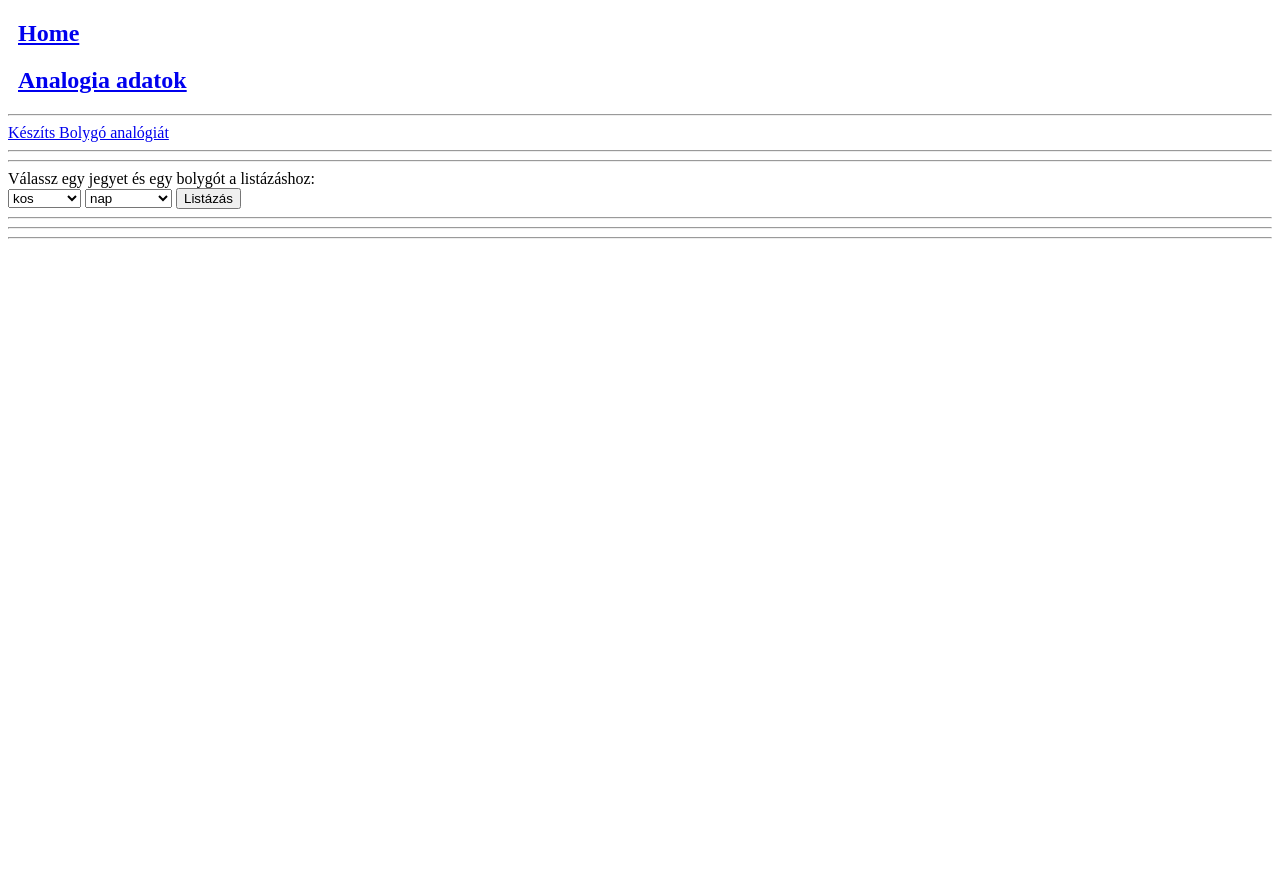
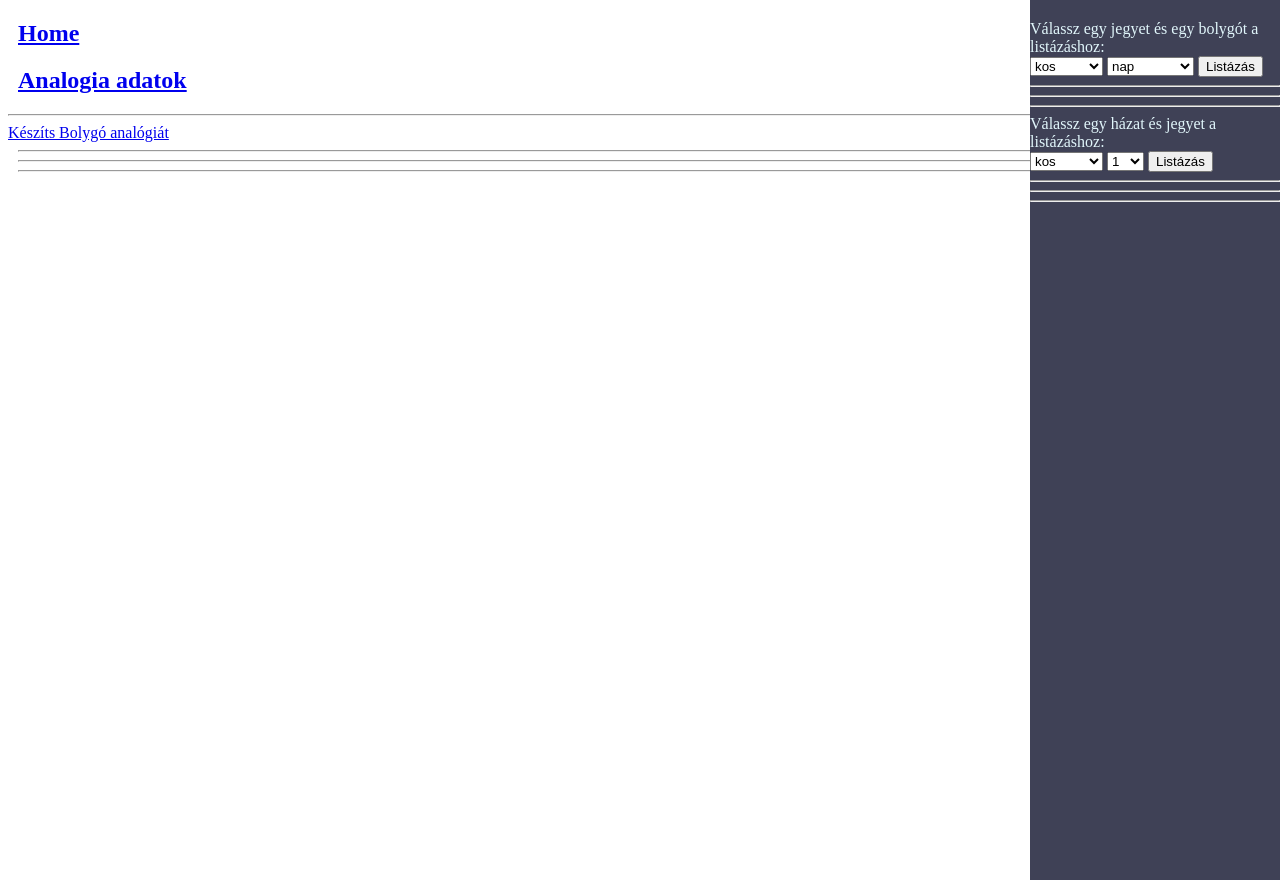
Before and after one commit to molnaredom/asztro, a Django app: page /horoszkop_gyujtemeny/ in a window 1280 px wide. Run offline with Django 3.2, Linux system fonts and the light colour scheme; data that the repository does not hold is empty.

Commit message:
UPDATE: query based on jegy and haz

```diff
--- a/web_scraping/teszt.py
+++ b/web_scraping/teszt.py
@@ -129,8 +129,8 @@ def get_text(xpath):
 
 if __name__ == '__main__':
 
-    #rendszer ="win10"
-    rendszer = "linux"
+    rendszer ="win10"
+    #rendszer = "linux"
     web = ""
     if rendszer == "win10":
         web = webdriver.Firefox(executable_path=r'geckodriver.exe')
--- a/weboldal/base/templates/analogiatarolok/horoszkop_gyujtemeny.html
+++ b/weboldal/base/templates/analogiatarolok/horoszkop_gyujtemeny.html
@@ -3,9 +3,8 @@
 {% block content %}
 
 <a id="create" href="{% url 'create-horoszkop' %}">Készíts Bolygó analógiát</a>
-<hr>
-<hr>
 
+<div class="sidenav">
 
     <form method="POST">
         {% csrf_token %}
@@ -21,6 +20,10 @@
                 <option value="szűz">szűz</option>
                 <option value="mérleg">mérleg</option>
                 <option value="skorpió">skorpió</option>
+                <option value="nyilas">nyilas</option>
+                <option value="bak">bak</option>
+                <option value="vízöntő">vízöntő</option>
+                <option value="halak">halak</option>
             </select>
         </label>
         <label>
@@ -37,18 +40,75 @@
                 <option value="plúto">plúto</option>
             </select>
         </label>
-            <input type="submit" value="Listázás">
+        <input type="submit" value="Listázás" name="bolygo_es_jegy_lekerdezes">
     </form>
+    <hr>
     {% for adat in jegy_alapjan_lekeres %}
-<h6> <a href="{% url 'horoszkop' adat.id %}">{{adat}}</a> </h6>
+    <h6><a href="{% url 'horoszkop' adat.id %}">{{adat}}</a></h6>
 
     {% endfor %}
+    <hr>
+    <hr>
+    <form method="POST">
+        {% csrf_token %}
+        <label> Válassz egy házat és jegyet a listázáshoz: </label><br>
+
+        <label>
+            <label>
+                <select name="jegyNev">
+                    <option value="kos">kos</option>
+                    <option value="bika">bika</option>
+                    <option value="ikrek">ikrek</option>
+                    <option value="rák">rák</option>
+                    <option value="oroszlán">oroszlán</option>
+                    <option value="szűz">szűz</option>
+                    <option value="mérleg">mérleg</option>
+                    <option value="skorpió">skorpió</option>
+                    <option value="nyilas">nyilas</option>
+                    <option value="bak">bak</option>
+                    <option value="vízöntő">vízöntő</option>
+                    <option value="halak">halak</option>
+                </select>
+            </label>
+        </label>
+        <label>
+            <select name="hazNev">
+                <option value="1">1</option>
+                <option value="2">2</option>
+                <option value="3">3</option>
+                <option value="4">4</option>
+                <option value="5">5</option>
+                <option value="6">6</option>
+                <option value="7">7</option>
+                <option value="8">8</option>
+                <option value="9">9</option>
+                <option value="10">10</option>
+                <option value="11">11</option>
+                <option value="12">12</option>
+            </select>
+        </label>
+        <input type="submit" value="Listázás" name="haz_es_jegy_lekerdezes">
+    </form>
+
+    <hr>
+    {% for adat in haz_alapjan_adatok %}
+    <h6><a href="{% url 'horoszkop' adat.id %}">{{adat}}</a></h6>
+    {% endfor %}
+    <hr>
+    <hr>
+
+
+</div>
+
+<div class="main">
+
+
     <hr>
     <hr>
     {% for adat in adatok %}
     <div id="exact">
 
-    <h6> <a href="{% url 'horoszkop' adat.id %}">{{adat}}</a> </h6>
+        <h6><a href="{% url 'horoszkop' adat.id %}">{{adat}}</a></h6>
     </div>
 
     <div id="delete">
@@ -63,4 +123,5 @@
     <hr>
     {% endfor %}
     <hr>
+</div>
 {% endblock content %}
--- a/weboldal/base/views_analogiatarolok.py
+++ b/weboldal/base/views_analogiatarolok.py
@@ -1,45 +1,39 @@
+from django.shortcuts import render
+from .models import Jegy, Bolygo, Haz, BolygoHazban, BolygoJegyben, HazJegyben, Horoszkop1
+from .forms import Horoszkop_Csillagjegyszures
 
-from django.shortcuts import render
-from .models import Jegy, Bolygo, Haz,BolygoHazban, BolygoJegyben, HazJegyben, Horoszkop1
-from .forms import Horoszkop_Csillagjegyszures
 
 # több oldalt tartalmazo,analógiatároló felület
 def jegyek_oldal(request):
-
     jegyek = Jegy.objects.all()
     jegy_minoseg_lekerdezes = {}
     if request.method == "POST":
         minoseg_neve = request.POST.get('minoseg')
         jegy_minoseg_lekerdezes = Jegy.objects.filter(minoseg=minoseg_neve)
 
-
-    context = {'adatok': jegyek , "jegy_minoseg_lekerdezes": jegy_minoseg_lekerdezes}
-    return render(request, 'analogiatarolok/jegyek.html', context )
+    context = {'adatok': jegyek, "jegy_minoseg_lekerdezes": jegy_minoseg_lekerdezes}
+    return render(request, 'analogiatarolok/jegyek.html', context)
 
 
 def bolygok_oldal(request):
-
     bolygok = Bolygo.objects.all()
     bolygotipus_lekerdezes = {}
     if request.method == "POST":
         tipusnev = request.POST.get('bolygotipus')
         bolygotipus_lekerdezes = Bolygo.objects.filter(tipus=tipusnev)
 
-
-    context = {'adatok': bolygok , "bolygotipus_lekerdezes": bolygotipus_lekerdezes}
-    return render(request, 'analogiatarolok/bolygok.html', context )
+    context = {'adatok': bolygok, "bolygotipus_lekerdezes": bolygotipus_lekerdezes}
+    return render(request, 'analogiatarolok/bolygok.html', context)
 
 
 def hazak_oldal(request):
-
     hazak = Haz.objects.all()
     haztipus_lekerdezes = {}
     if request.method == "POST":
         haztipus_lekerdezes = Haz.objects.filter(tipus=request.POST.get('tipus'))
 
-
-    context = {'adatok': hazak , "haztipus_lekerdezes": haztipus_lekerdezes}
-    return render(request, 'analogiatarolok/hazak.html', context )
+    context = {'adatok': hazak, "haztipus_lekerdezes": haztipus_lekerdezes}
+    return render(request, 'analogiatarolok/hazak.html', context)
 
 
 def bolygokJegyekben(request):
@@ -49,54 +43,92 @@ def bolygokJegyekben(request):
         jegy_alapjan_lekeres = BolygoJegyben.objects.filter(jegy__nevID=jegyNev)
 
     jegyek = BolygoJegyben.objects.all()
-    context = {'adatok': jegyek, "jegy_alapjan_lekeres": jegy_alapjan_lekeres }
-    return render(request, 'analogiatarolok/bolygokJegyekben.html', context )
+    context = {'adatok': jegyek, "jegy_alapjan_lekeres": jegy_alapjan_lekeres}
+    return render(request, 'analogiatarolok/bolygokJegyekben.html', context)
 
 
 def bolygokHazakban(request):
-
     bolygokhazban = BolygoHazban.objects.all()
 
     context = {'adatok': bolygokhazban}
-    return render(request, 'analogiatarolok/bolygokHazakban.html', context )
+    return render(request, 'analogiatarolok/bolygokHazakban.html', context)
 
 
 def hazakJegyekben(request):
-
     hazjegyben = HazJegyben.objects.all()
     context = {'adatok': hazjegyben}
-    return render(request, 'analogiatarolok/hazakJegyekben.html', context )
+    return render(request, 'analogiatarolok/hazakJegyekben.html', context)
 
 
 def horoszkop_gyujtemeny(request):
-    jegy_alapjan_lekeres = {}
+    jegy_alapjan_lekeres, haz_alapjan_adatok = {}, {}
 
     if request.method == "POST":
-        jegyNev = request.POST.get('jegyNev')
 
-        bolygoNev = request.POST.get('bolygoNev')
-        if bolygoNev== "nap":
-            jegy_alapjan_lekeres = Horoszkop1.objects.filter(nap__jegy__nevID=jegyNev )
-        elif bolygoNev== "hold":
-            jegy_alapjan_lekeres = Horoszkop1.objects.filter(hold__jegy__nevID=jegyNev )
-        elif bolygoNev== "merkur":
-            jegy_alapjan_lekeres = Horoszkop1.objects.filter(merkur__jegy__nevID=jegyNev )
-        elif bolygoNev== "mars":
-            jegy_alapjan_lekeres = Horoszkop1.objects.filter(mars__jegy__nevID=jegyNev )
-        elif bolygoNev== "vénusz":
-            jegy_alapjan_lekeres = Horoszkop1.objects.filter(venusz__jegy__nevID=jegyNev )
-        elif bolygoNev== "jupiter":
-            jegy_alapjan_lekeres = Horoszkop1.objects.filter(jupiter__jegy__nevID=jegyNev )
-        elif bolygoNev== "szaturnusz":
-            jegy_alapjan_lekeres = Horoszkop1.objects.filter(szaturnusz__jegy__nevID=jegyNev )
-        elif bolygoNev== "uránusz":
-            jegy_alapjan_lekeres = Horoszkop1.objects.filter(uranusz__jegy__nevID=jegyNev )
-        elif bolygoNev== "neptun":
-            jegy_alapjan_lekeres = Horoszkop1.objects.filter(neptun__jegy__nevID=jegyNev )
-        elif bolygoNev== "plúto":
-            jegy_alapjan_lekeres = Horoszkop1.objects.filter(pluto__jegy__nevID=jegyNev )
+        if 'bolygo_es_jegy_lekerdezes' in request.POST:
+            jegyNev = request.POST.get('jegyNev')
+            bolygoNev = request.POST.get('bolygoNev')
+            jegy_alapjan_lekeres = bolygo_alapjan_lekeres(bolygoNev, jegyNev)
+        elif "haz_es_jegy_lekerdezes" in request.POST:
+            jegyNev = request.POST.get('jegyNev')
+            hazNev = request.POST.get('hazNev')
+            haz_alapjan_adatok = haz_alapjan_lekeres(hazNev, jegyNev)
+
 
 
     hp = Horoszkop1.objects.all()
-    context = {'adatok': hp, "jegy_alapjan_lekeres" : jegy_alapjan_lekeres, }
-    return render(request, 'analogiatarolok/horoszkop_gyujtemeny.html', context )
+    context = {'adatok': hp, "jegy_alapjan_lekeres": jegy_alapjan_lekeres,"haz_alapjan_adatok":haz_alapjan_adatok }
+    return render(request, 'analogiatarolok/horoszkop_gyujtemeny.html', context)
+
+
+def bolygo_alapjan_lekeres(bolygoNev, jegyNev):
+    jegy_alapjan_lekeres = None
+    if bolygoNev == "nap":
+        jegy_alapjan_lekeres = Horoszkop1.objects.filter(nap__jegy__nevID=jegyNev)
+    elif bolygoNev == "hold":
+        jegy_alapjan_lekeres = Horoszkop1.objects.filter(hold__jegy__nevID=jegyNev)
+    elif bolygoNev == "merkur":
+        jegy_alapjan_lekeres = Horoszkop1.objects.filter(merkur__jegy__nevID=jegyNev)
+    elif bolygoNev == "mars":
+        jegy_alapjan_lekeres = Horoszkop1.objects.filter(mars__jegy__nevID=jegyNev)
+    elif bolygoNev == "vénusz":
+        jegy_alapjan_lekeres = Horoszkop1.objects.filter(venusz__jegy__nevID=jegyNev)
+    elif bolygoNev == "jupiter":
+        jegy_alapjan_lekeres = Horoszkop1.objects.filter(jupiter__jegy__nevID=jegyNev)
+    elif bolygoNev == "szaturnusz":
+        jegy_alapjan_lekeres = Horoszkop1.objects.filter(szaturnusz__jegy__nevID=jegyNev)
+    elif bolygoNev == "uránusz":
+        jegy_alapjan_lekeres = Horoszkop1.objects.filter(uranusz__jegy__nevID=jegyNev)
+    elif bolygoNev == "neptun":
+        jegy_alapjan_lekeres = Horoszkop1.objects.filter(neptun__jegy__nevID=jegyNev)
+    elif bolygoNev == "plúto":
+        jegy_alapjan_lekeres = Horoszkop1.objects.filter(pluto__jegy__nevID=jegyNev)
+    return jegy_alapjan_lekeres
+
+def haz_alapjan_lekeres(hazNev, jegyNev):
+    jegy_alapjan_lekeres = None
+    if hazNev == "1":
+        jegy_alapjan_lekeres = Horoszkop1.objects.filter(haz_1__jegy__nevID=jegyNev)
+    elif hazNev == "2":
+        jegy_alapjan_lekeres = Horoszkop1.objects.filter(haz_2__jegy__nevID=jegyNev)
+    elif hazNev == "3":
+        jegy_alapjan_lekeres = Horoszkop1.objects.filter(haz_3__jegy__nevID=jegyNev)
+    elif hazNev == "4":
+        jegy_alapjan_lekeres = Horoszkop1.objects.filter(haz_4__jegy__nevID=jegyNev)
+    elif hazNev == "5":
+        jegy_alapjan_lekeres = Horoszkop1.objects.filter(haz_5__jegy__nevID=jegyNev)
+    elif hazNev == "6":
+        jegy_alapjan_lekeres = Horoszkop1.objects.filter(haz_6__jegy__nevID=jegyNev)
+    elif hazNev == "7":
+        jegy_alapjan_lekeres = Horoszkop1.objects.filter(haz_7__jegy__nevID=jegyNev)
+    elif hazNev == "8":
+        jegy_alapjan_lekeres = Horoszkop1.objects.filter(haz_8__jegy__nevID=jegyNev)
+    elif hazNev == "9":
+        jegy_alapjan_lekeres = Horoszkop1.objects.filter(haz_9__jegy__nevID=jegyNev)
+    elif hazNev == "10":
+        jegy_alapjan_lekeres = Horoszkop1.objects.filter(haz_10__jegy__nevID=jegyNev)
+    elif hazNev == "11":
+        jegy_alapjan_lekeres = Horoszkop1.objects.filter(haz_11__jegy__nevID=jegyNev)
+    elif hazNev == "12":
+        jegy_alapjan_lekeres = Horoszkop1.objects.filter(haz_12__jegy__nevID=jegyNev)
+    return jegy_alapjan_lekeres
```
Also changed, not shown: weboldal/base/templates/analogiatarolok/bolygokJegyekben.html (+11 -5 lines), 1 other file. Lines whose indentation alone changed are shown as unchanged.
